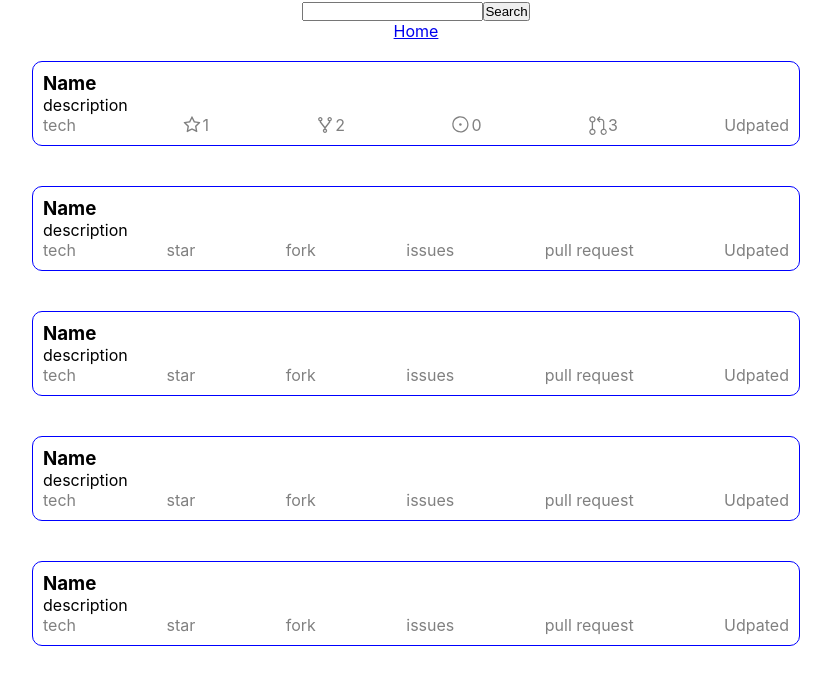
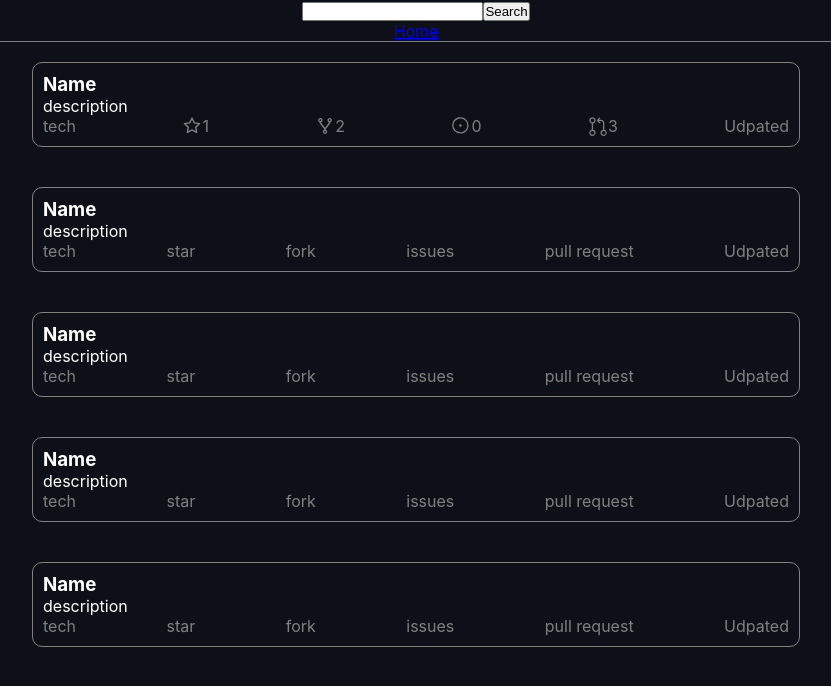
Before and after one commit to Graingertom/githubFetch, a React (Create React App) app in the folder my-app/: page / in a window 1280 px wide. Shown: the top 686 px of the page, without its empty margins (224-1055 px from the left). Built offline with nearby package versions, Linux system fonts and the light colour scheme.

Commit message:
adding style

```diff
--- a/my-app/src/Pages/Home/style.css
+++ b/my-app/src/Pages/Home/style.css
@@ -6,9 +6,12 @@
 
 body{
     margin: 0 auto;
+    background-color: #0d1117;
+    color: white;
 }
 
 .container{
+    border-top: 1px solid grey;
     display:flex ;
     flex-direction: column;
     align-items: center;
@@ -20,7 +23,7 @@ body{
     text-align: left;
     padding: 0.625rem;
     margin: 1.25rem;
-    border: 1px solid blue;
+    border: 1px solid grey;
     border-radius: 0.625rem;
     width: 60%;
 }
```
